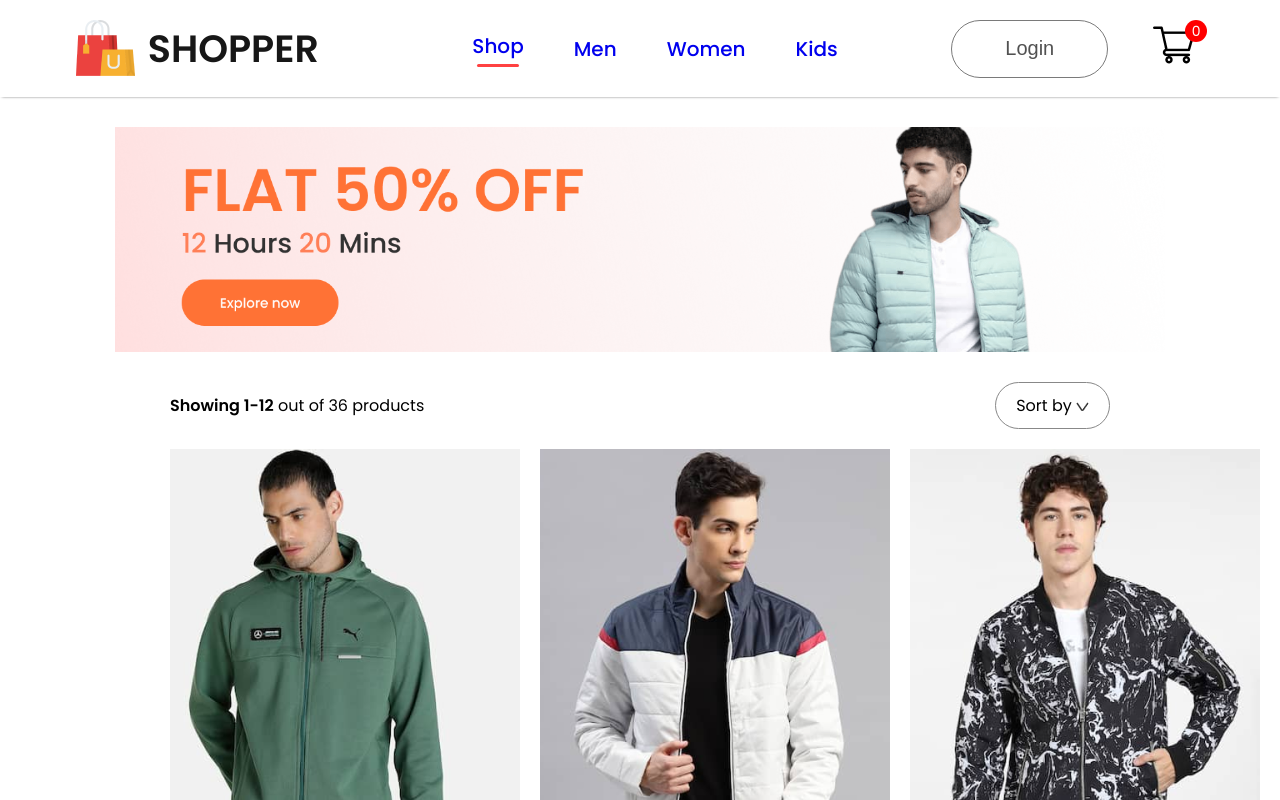
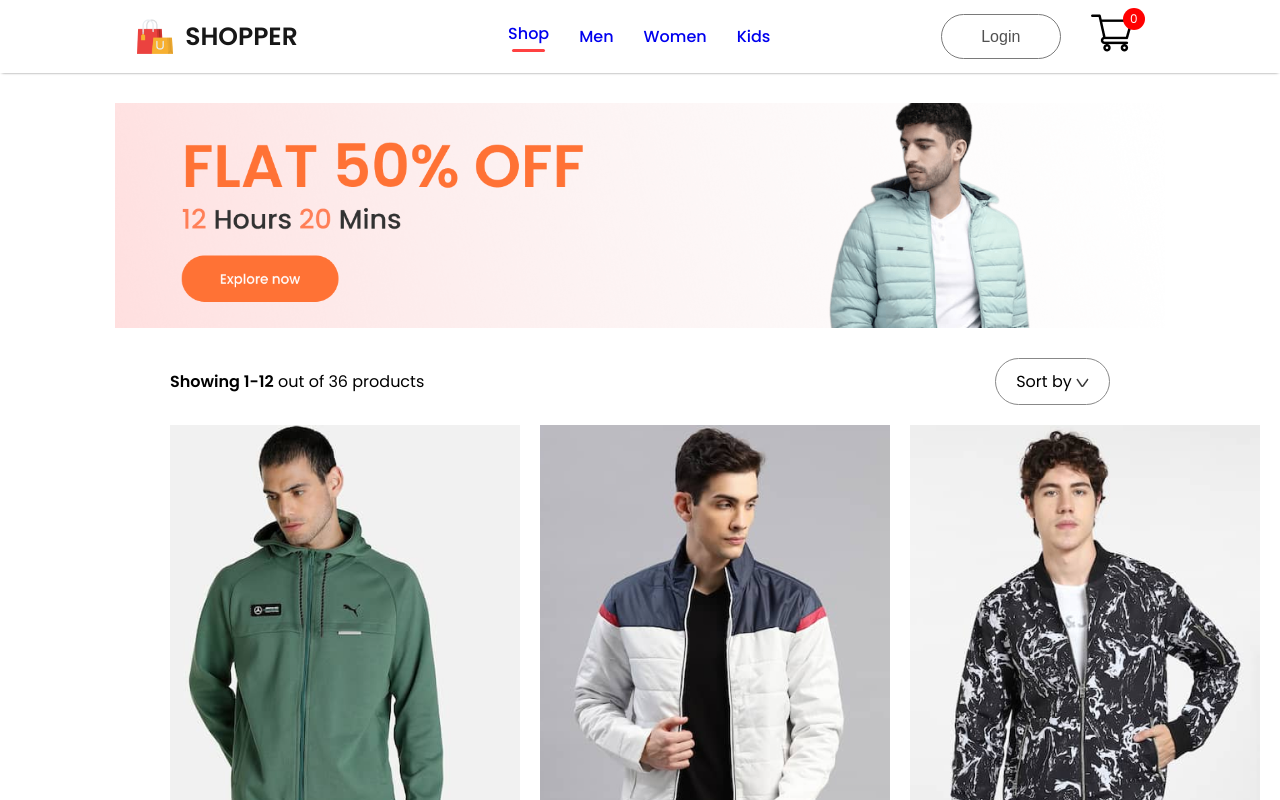
Before and after one commit to Apeksha-P/Ecommerce-Website, a React (Create React App) app in the folder frontend/: page /mens in a window 1280 px wide. Shown: the top 800 px of the page. Built offline with nearby package versions, Linux system fonts and the light colour scheme.

Commit message:
Content update

```diff
--- a/frontend/src/Components/CartItems/CartItems.jsx
+++ b/frontend/src/Components/CartItems/CartItems.jsx
@@ -4,7 +4,7 @@
 import remove_icon from '../Assets/cart_cross_icon.png'
 
 const CartItems = () => {
-    const {all_product,cartItems,removeFromCart}=useContext(ShopContext)
+    const {getTotalCartAmount,all_product,cartItems,removeFromCart}=useContext(ShopContext)
   return (
     <div className='cartitems'>
       <div className="cartitems-format-main">
@@ -38,7 +38,7 @@
         <div>
           <div className="cartitems-total-item">
             <p>Subtotal</p>
-            <p>${0}</p>
+            <p>${getTotalCartAmount()}</p>
           </div>
           <hr />
           <div className="cartitems-total-item">
@@ -48,7 +48,7 @@
           <hr />
           <div className="cartitems-total-item">
             <h3>Total</h3>
-            <h3>${0}</h3>
+            <h3>${getTotalCartAmount()}</h3>
           </div>
         </div>
         <button>PROCEED TO CHECKOUT</button>
--- a/frontend/src/Components/DescriptionBox/DescriptionBox.jsx
+++ b/frontend/src/Components/DescriptionBox/DescriptionBox.jsx
@@ -3,7 +3,7 @@
 
 const DescriptionBox = () => {
   return (
-    <div classname='descriptionbox'>
+    <div className='descriptionbox'>
       <div className="descriptionbox-navigator">
         <div className="descriptionbox-nav-box">Description</div>
         <div className="descriptionbox-nav-box fade">Reviews (122)</div>
--- a/frontend/src/Components/Navbar/Navbar.css
+++ b/frontend/src/Components/Navbar/Navbar.css
@@ -71,3 +71,62 @@
     background: red;
     color: white;
 }
+.nav-dropdown{
+    display: none;
+}
+@media(max-width:1280px){
+    .navbar{
+        padding: 12px 50px;
+    }
+    .nav-logo img{
+        width: 40px;
+    }
+    .nav-logo p{
+        font-size: 25px;
+    }
+    .nav-menu{
+        gap: 30px;
+        font-size: 16px;
+    }
+    .nav-login-cart{
+        gap: 30px;
+    }
+    .nav-login-cart button{
+        width: 120px;
+        height: 45px;
+        font-size: 16px;
+    }
+    .nav-cart-count{
+        margin-left: -40px;
+        font-size: 12px;
+    }
+}
+@media(max-width:1024px){
+    .navbar{
+        padding: 12px 30px;
+    }
+    .nav-menu{
+        gap: 25px;
+        font-size: 14px;
+    }
+    .nav-login-cart button{
+        width: 80px;
+        height: 35px;
+        font-size: 14px;
+    }
+    .nav-login-cart img{
+        width: 30px;
+    }
+    .nav-cart-count{
+        width: 18px;
+        height: 18px;
+    }
+}
+@media(max-width:800px){
+    .navbar{
+        padding: 10px 0px;
+    }
+    .nav-dropdown{
+
+    }
+}
--- a/frontend/src/Components/Navbar/Navbar.jsx
+++ b/frontend/src/Components/Navbar/Navbar.jsx
@@ -1,12 +1,20 @@
-import React, { useState } from 'react'
+import React, { useContext, useState, useRef } from 'react'
 import './Navbar.css'
 import logo from '../Assets/logo.png'
 import cart_icon from '../Assets/cart_icon.png'
 import { Link } from 'react-router-dom'
+import { ShopContext } from '../../Context/ShopContext'
+import nav_dropdown from '../Assets/dropdown_icon.png'
 
 const Navbar = () => {
 
     const [menu,setmenu]=useState("shop")
+    const {getTotalCartItems} =useContext(ShopContext)
+    const menuRef = useRef();
+    const dropdown_toggle =(e)=>{
+      menuRef.current.classList.toggle('nav-menu-visible');
+      e.target.classList.toggle('open');
+    }
 
   return (
     <div className='navbar'>
@@ -14,7 +22,8 @@
         <img src={logo} alt="" />
         <p>SHOPPER</p>
       </div>
-      <ul className="nav-menu">
+      <img className='nav-dropdown' onClick={dropdown_toggle} src={nav_dropdown} alt="" />
+      <ul ref={menuRef} className="nav-menu">
         <li onClick={()=>{setmenu("shop")}}><Link to='/' style={{textDecoration:'none'}}>Shop</Link>{menu==="shop"?<hr/>:null}</li>
         <li onClick={()=>{setmenu("mens")}}><Link to='/mens' style={{textDecoration:'none'}}>Men</Link>{menu==="mens"?<hr/>:null}</li>
         <li onClick={()=>{setmenu("womens")}}><Link to='/womens' style={{textDecoration:'none'}}>Women</Link>{menu==="womens"?<hr/>:null}</li>
@@ -23,7 +32,7 @@
       <div className="nav-login-cart">
         <Link to='/login'><button>Login</button></Link>
         <Link to='/cart'><img src={cart_icon} alt="cart" /></Link>
-        <div className="nav-cart-count">0</div>
+        <div className="nav-cart-count">{getTotalCartItems()}</div>
       </div>
     </div>
   )
--- a/frontend/src/Components/ProductDisplay/ProductDisplay.css
+++ b/frontend/src/Components/ProductDisplay/ProductDisplay.css
@@ -80,6 +80,9 @@
     cursor: pointer;
     margin-top: 10px;
 }
+.productdisplay-right button:hover{
+    transform: scale(1.1);
+}
 .productdisplay-right-category{
     margin-top: 10px;
 }
--- a/frontend/src/Context/ShopContext.jsx
+++ b/frontend/src/Context/ShopContext.jsx
@@ -18,7 +18,26 @@
     const removeFromCart = (itemId) => {
         setCartItems((prev)=>({...prev,[itemId]:prev[itemId]-1}))
     }
-    const contextValue = {all_product,cartItems,addToCart,removeFromCart};
+    const getTotalCartAmount = () =>{
+        let totalAmount =0;
+        for(const item in cartItems){
+            if(cartItems[item]>0){
+                let itemInfo = all_product.find((product)=>product.id===Number(item));
+                totalAmount+=itemInfo.new_price * cartItems[item];
+            }
+        }
+        return totalAmount;
+    }
+    const getTotalCartItems = () =>{
+        let totalItem = 0;
+        for(const item in cartItems){
+            if(cartItems[item]>0){
+                totalItem += cartItems[item]
+            }
+        }
+        return totalItem;
+    }
+    const contextValue = {getTotalCartItems,getTotalCartAmount,all_product,cartItems,addToCart,removeFromCart};
     return (
         <ShopContext.Provider value={contextValue}>
             {props.children}
```
